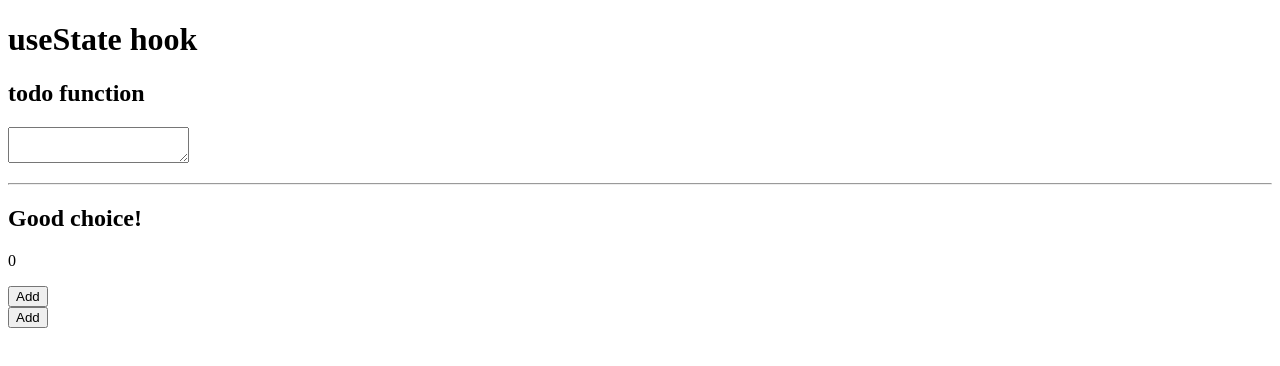
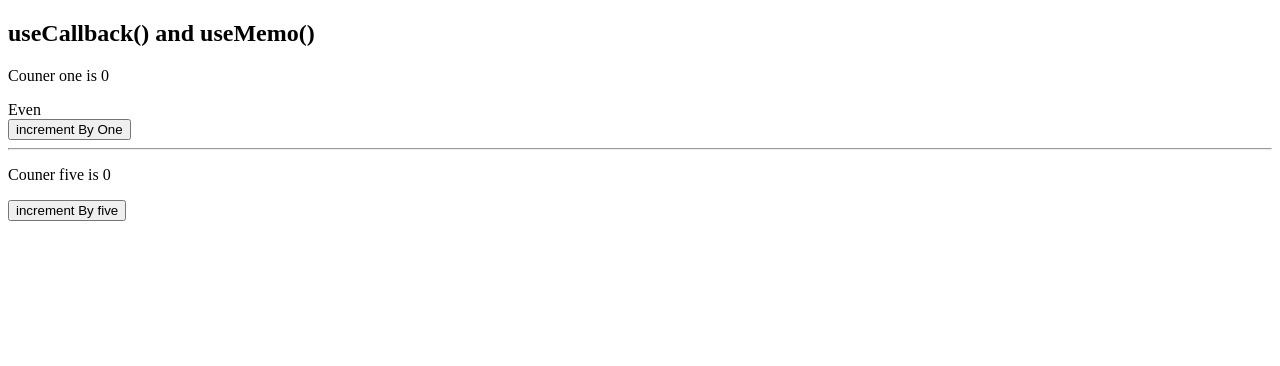
Before and after one commit to asadsanto10/react-basics, a React (Create React App) app: page / in a window 1280 px wide. Shown: the top 366 px of the page. Built offline with nearby package versions, Linux system fonts and the light colour scheme.

Commit message:
09-useCallback-useMemo

```diff
--- a/src/App.js
+++ b/src/App.js
@@ -1,14 +1,36 @@
-import React from 'react';
-import Count from './component/Count';
-import TodoFunction from './component/TodoFunction';
+import React, { useCallback, useMemo, useState } from 'react';
+import Button from './component/Button';
+import ShowCount from './component/ShowCount';
+import Title from './component/Title';
+
+// useMemo and useHook performance optimze hisebe kaj kore
 
 const App = () => {
+  const [count1, setCount1] = useState(0);
+  const [count2, setCount2] = useState(0);
+
+  const incrementByOne = useCallback(() => {
+    setCount1((prev) => prev + 1);
+  }, []);
+
+  const incrementByFive = useCallback(() => {
+    setCount2((prev) => prev + 5);
+  }, []);
+
+  const evenOdd = useMemo(() => {
+    let i = 0;
+    while (i < 1000) i += 1;
+    return count1 % 2 === 0;
+  }, [count1]);
   return (
     <div>
-      <h1>useState hook</h1>
-      {/* <TodoClass /> */}
-      <TodoFunction />
-      <Count />
+      <Title />
+      <ShowCount count={count1} title="Couner one" />
+      <span>{evenOdd ? 'Even' : 'Odd'}</span>
+      <Button handelClick={incrementByOne}>increment By One</Button>
+      <hr />
+      <ShowCount count={count2} title="Couner five" />
+      <Button handelClick={incrementByFive}>increment By five</Button>
     </div>
   );
 };
--- /dev/null
+++ b/src/component/Button.js
@@ -0,0 +1,14 @@
+import React, { memo } from 'react';
+
+const Button = ({ handelClick, children }) => {
+  console.log(`rendering button${children}`);
+  return (
+    <div>
+      <button type="button" onClick={handelClick}>
+        {children}
+      </button>
+    </div>
+  );
+};
+
+export default memo(Button);
--- a/src/component/Count.js
+++ /dev/null
@@ -1,27 +0,0 @@
-import React, { useState } from 'react';
-
-const count = () => {
-  // eslint-disable-next-line react-hooks/rules-of-hooks
-  const [counter, steCounter] = useState(0);
-  let i = 0;
-  const addfive = () => {
-    while (i < 5) {
-      steCounter((prev) => prev + 1);
-      i += 1;
-    }
-  };
-  return (
-    <div>
-      <p>{counter}</p>
-      <button type="button" onClick={() => steCounter((prev) => prev + 1)}>
-        Add
-      </button>
-      <br />
-      <button type="button" onClick={addfive}>
-        Add
-      </button>
-    </div>
-  );
-};
-
-export default count;
--- /dev/null
+++ b/src/component/ShowCount.js
@@ -0,0 +1,12 @@
+import React, { memo } from 'react';
+
+const ShowCount = ({ title, count }) => {
+  console.log(`rendering${title}...`);
+  return (
+    <p>
+      {title} is {count}
+    </p>
+  );
+};
+
+export default memo(ShowCount);
--- /dev/null
+++ b/src/component/Title.js
@@ -0,0 +1,12 @@
+import React, { memo } from 'react';
+
+const Title = () => {
+  console.log('render title');
+  return (
+    <div>
+      <h2>useCallback() and useMemo()</h2>
+    </div>
+  );
+};
+
+export default memo(Title);
```
Also changed, not shown: src/component/TodoClass.js (deleted, +0 -38 lines).
